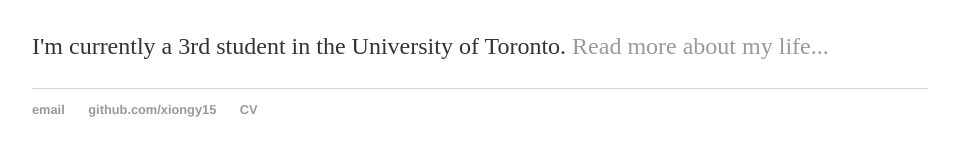
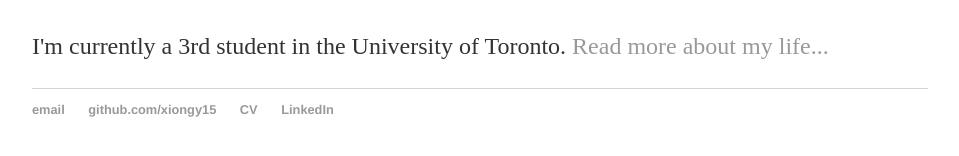
Before and after one commit to xiongy15/xiongy15.github.io, a Jekyll site: the page built from index.html, in a window 1280 px wide. Shown: the part 167-323 px from the top of the page, without its empty margins (160-1119 px from the left). Built offline with Jekyll 4.4.1, drawn with Linux system fonts in a browser that asks for light colours.

Commit message:
Update default.html

```diff
--- a/_layouts/default.html
+++ b/_layouts/default.html
@@ -26,6 +26,7 @@
 	        		<li><a href="mailto:jessicaxiong.xy@gmail.com">email</a></li>
 	        		<li><a href="https://github.com/xiongy15">github.com/xiongy15</a></li>
 				<li><a href="https://xiongy15.github.io/online-cv/">CV</a></li>
+				<li><a href="https://www.linkedin.com/in/ying-x-aa516314b/">LinkedIn</a></li>
 				</ul>
 			</footer>
 		</body>
```
